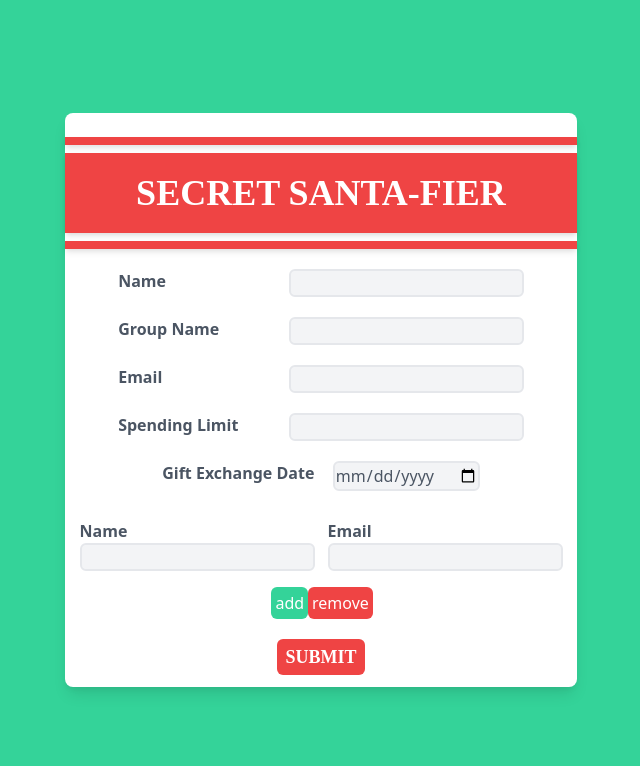
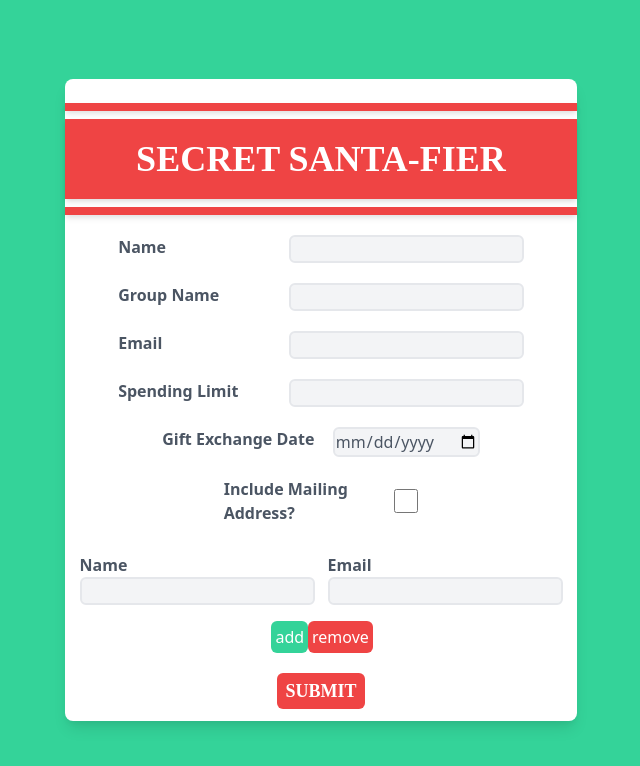
Before and after one commit to eryanpatterson/secret-santafier, a React (Create React App) app: page /#/register in a window 1280 px wide. Shown: the top 766 px of the page, without its empty margins (319-959 px from the left). Built offline with nearby package versions, Linux system fonts and the light colour scheme.

Commit message:
Front-end error handling

```diff
--- a/src/components/group.js
+++ b/src/components/group.js
@@ -1,16 +1,24 @@
 import { useState, useEffect, useMemo } from "react";
 import { useLocation } from "react-router";
 import Form from "./sub-components/form";
+import Modal from "./sub-components/modal";
 
 function useQuery() {
     const { search } = useLocation();
     return useMemo(() => new URLSearchParams(search), [search]);
 }
 
+function Button(props) {
+    return (
+    <button onClick={(e) => props.function(!props.value)} className="w-36 mt-6 transition-all duration-500 rounded-md bg-red-500 border-2 border-white p-3 font-semibold text-white hover:bg-green-400">{props.text}</button>
+    )
+}
+
 export default function Group() {
     const [showForm, setForm] = useState(false);
-    const [token, setToken] = useState('');
-    const [errMessage, setErrMessage] = useState('');
+    const [token, setToken] = useState(false);
+    const [tokenError, setTokenError] = useState(false);
+    const [displayModal, setModal] = useState(0);
 
     const queryToken = useQuery().get("token");
     console.log(queryToken);
@@ -28,18 +36,21 @@ export default function Group() {
                 res.json()
                 .then(data => setToken(data.token))
             } else {
-                setErrMessage("Token Invalid");
+                setTokenError(true);
             }
         }
         fetchData();
     }, [queryToken])
-
+    console.log(token);
     return (
     <>
         <div className="flex flex-col items-center justify-center p-10 text-gray-700 font-bold">
-            {errMessage ? <h3>{errMessage}</h3> :
+        { displayModal ? <Modal heading="Address Added!" body="You will get an email once all group members have confirmed." /> : null }
+            {tokenError ? <Modal heading="Oops!" body="Your token is invalid; please double-check the url you received in your email." /> :
             <h3>Email verification successful!</h3> }
-            <button onClick={(e) => setForm(!showForm)} className="transition-all duration-500 rounded-md bg-red-500 border-2 border-white p-3 font-semibold text-white hover:bg-green-400">Enter Mailing Address</button>
+            {
+                token ? <Button value={showForm} function={setForm} text="Enter Mailing Address" /> : <Button value={displayModal} function={setModal} text="Next" />
+            }
         </div>
         <Form token={token} display={showForm} />
     </>
--- a/src/components/register.js
+++ b/src/components/register.js
@@ -11,6 +11,7 @@ export default function Register() {
     const [displayModal, setModal] = useState(false);
     const [groupSize, setGroupSize] = useState(1);
     const [memberInfo, setInputs] = useState('');
+    const [useAddress, setAddress] = useState(false);
 
     async function handleSubmit(e) {
         e.preventDefault();
@@ -22,14 +23,15 @@ export default function Register() {
                 email: document.getElementById(`Member ${i} email`).value
             })
         }
-        console.log("Form submit: " + admin);
+        console.log(useAddress);
         const body = {
             group: {
                 name: groupName,
                 admin: admin,
                 adminEmail: email,
                 exchangeDate: dateString,
-                spendLimit: spendLimit
+                spendLimit: spendLimit,
+                useAddress: useAddress,
             },
             members: members
         }
@@ -39,7 +41,7 @@ export default function Register() {
             headers: { 'content-type': 'application/json' },
             body: JSON.stringify(body),
         });
-        console.log(register.status);
+        console.log(register);
         if (register.status === 200) {
             setModal(true)
             return {success: true};
@@ -133,6 +135,16 @@ export default function Register() {
                         <input value={exchangeDate} onChange={(e) => setDate(e.target.value)} type='date' className="bg-gray-100 border-2 rounded-md" />
                     </div>
                 </div>
+                <div className="flex justify-center mb-5">
+                    <div className="w-1/3">
+                        <label>
+                            Include Mailing Address?
+                        </label>
+                    </div>
+                    <div>
+                        <input onChange={(e) => setAddress(!useAddress)} type='checkbox' className="h-6 w-6 bg-gray-100 border-2 rounded-md mt-3" />
+                    </div>
+                </div>
 
                 <div className="flex flex-col flex-wrap justify-around p-2">
 
--- a/src/components/sub-components/modal.js
+++ b/src/components/sub-components/modal.js
@@ -8,7 +8,7 @@ export default function Modal({heading, body}) {
         <div className="fixed flex justify-center items-center inset-0 bg-gray-600 bg-opacity-50 overflow-y-auto h-full w-full"
             id="modal">
 
-        <div className=" p-5 border w-96 shadow-lg bg-white">
+        <div className=" p-5 border rounded-md w-96 shadow-lg bg-white">
             <div className="mt-3 text-center">
                 <div className="h-2 w-full shadow-md bg-red-500"></div>
                 <div className="h-16 w-full bg-red-500 mt-2 mb-2 flex justify-center items-center shadow-md">
@@ -21,7 +21,7 @@ export default function Modal({heading, body}) {
 		        <div class="items-center px-4 py-3">
 			        <button
 				        id="ok-btn"
-				        class="px-4 py-2 bg-green-500 text-white text-base font-medium rounded-md shadow-sm hover:bg-green-600 focus:outline-none focus:ring-2 focus:ring-green-300"
+				        class="px-4 py-2 bg-green-500 text-white text-base font-medium rounded-md shadow-sm transition-all duration-500 hover:bg-red-500 focus:outline-none focus:ring-2 focus:ring-green-300"
                         onClick={(e) => {history.push('/')}}
 			        >
 				        Close
```
